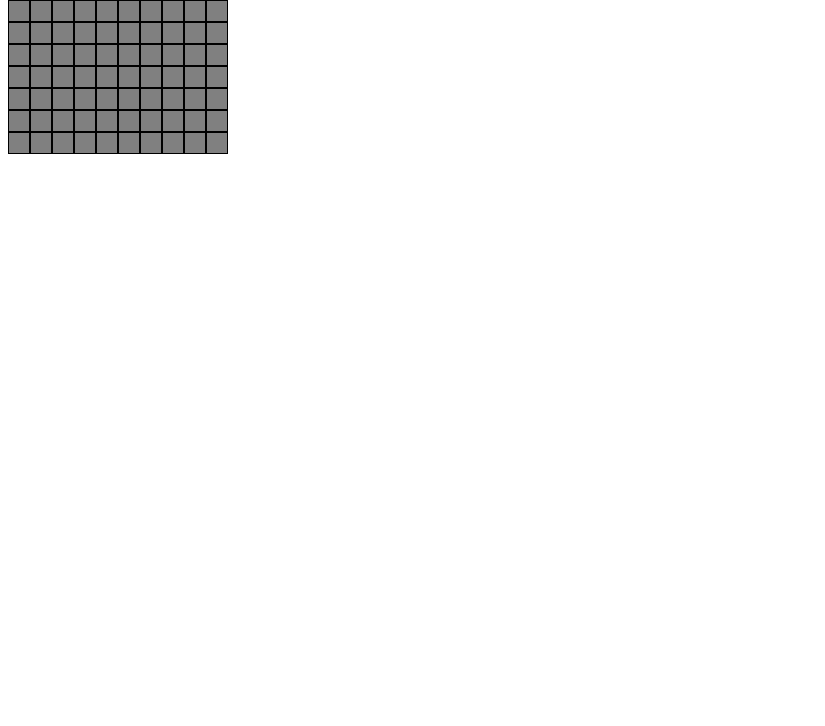
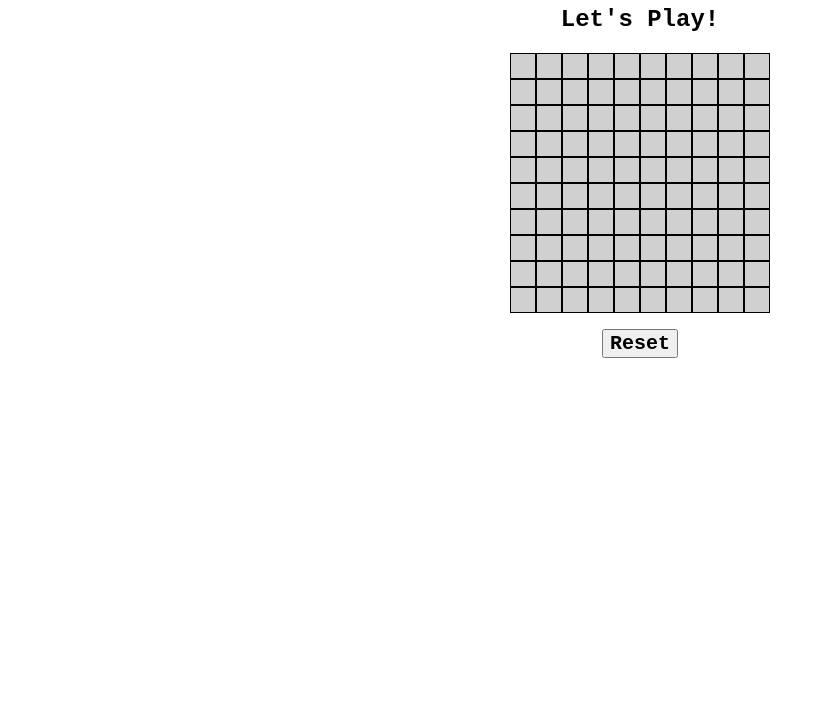
Before and after one commit to wtwingate/minesweeper, a website with bundled scripts: page index.html in a window 1280 px wide. Shown: the part 74-800 px from the top of the page, without its empty margins (0-825 px from the left). Built offline with nearby package versions, Linux system fonts and the light colour scheme.

Commit message:
Get the game working and add reset button

```diff
--- a/index.html
+++ b/index.html
@@ -8,8 +8,11 @@
   </head>
   <body>
     <main>
-      <div id="minefield"></div>
+      <h1>Minesweeper</h1>
+      <h2 id="game-state">Let's Play!</h2>
+      <div id="grid"></div>
+      <button id="reset-btn">Reset</button>
     </main>
-    <script src="scripts/main.js"></script>
+    <script type="module" src="scripts/index.js"></script>
   </body>
 </html>
--- /dev/null
+++ b/scripts/cell.js
@@ -0,0 +1,13 @@
+class Cell {
+  constructor(x, y) {
+    this.x = x;
+    this.y = y;
+    this.bomb = false;
+    this.flagged = false;
+    this.revealed = false;
+    this.neighbors = [];
+    this.touching = 0;
+  }
+}
+
+export { Cell };
--- /dev/null
+++ b/scripts/constants.js
@@ -0,0 +1,12 @@
+const DELTAS = [
+  [0, 1],
+  [1, 1],
+  [1, 0],
+  [1, -1],
+  [0, -1],
+  [-1, -1],
+  [-1, 0],
+  [-1, 1],
+];
+
+export { DELTAS };
--- /dev/null
+++ b/scripts/index.js
@@ -0,0 +1,17 @@
+import { Minefield } from "./minefield.js";
+
+let width = 10;
+let height = 10;
+
+let minefield = new Minefield(width, height);
+minefield.playGame();
+
+const resetBtn = document.getElementById("reset-btn");
+resetBtn.addEventListener("click", () => {
+  const gameState = document.getElementById("game-state");
+  gameState.textContent = "Let's Play!";
+  const grid = document.getElementById("grid");
+  grid.innerHTML = "";
+  minefield = new Minefield(width, height);
+  minefield.playGame();
+});
--- a/scripts/main.js
+++ b/scripts/minefield.js
@@ -1,48 +1,34 @@
-const DELTAS = [
-  [0, 1],
-  [1, 1],
-  [1, 0],
-  [1, -1],
-  [0, -1],
-  [-1, -1],
-  [-1, 0],
-  [-1, 1],
-];
-
-class Cell {
-  constructor(x, y) {
-    this.x = x;
-    this.y = y;
-    this.bomb = false;
-    this.flagged = false;
-    this.revealed = false;
-    this.neighbors = [];
-    this.touching = 0;
-  }
-}
+import { Cell } from "./cell.js";
+import { DELTAS } from "./constants.js";
 
 class Minefield {
   constructor(width, height) {
     this.width = width;
     this.height = height;
-    this.grid = this.createGrid(width, height);
+    this.gameOver = false;
+    this.grid = [];
     this.bombCells = [];
     this.safeCells = [];
     this.revealedCells = [];
     this.flaggedCells = [];
   }
 
-  createGrid(width, height) {
-    const grid = [];
-    for (let x = 0; x < width; x++) {
+  playGame() {
+    this.createGrid();
+    this.placeBombs();
+    this.countTouches();
+    this.displayGrid();
+  }
+
+  createGrid() {
+    for (let x = 0; x < this.width; x++) {
       const column = [];
-      for (let y = 0; y < height; y++) {
+      for (let y = 0; y < this.height; y++) {
         const cell = new Cell(x, y);
         column.push(cell);
       }
-      grid.push(column);
+      this.grid.push(column);
     }
-    return grid;
   }
 
   placeBombs() {
@@ -88,8 +74,8 @@ class Minefield {
     }
   }
 
-  displayMinefield() {
-    const divMinefield = document.querySelector("#minefield");
+  displayGrid() {
+    const divGrid = document.getElementById("grid");
     for (let x = 0; x < this.width; x++) {
       const divColumn = document.createElement("div");
       divColumn.setAttribute("class", "cell-column");
@@ -108,18 +94,21 @@ class Minefield {
         });
         divColumn.appendChild(divCell);
       }
-      divMinefield.appendChild(divColumn);
+      divGrid.appendChild(divColumn);
     }
   }
 
   revealCell(cell) {
+    if (this.gameOver) {
+      return;
+    }
     this.revealedCells.push(cell);
     cell.revealed = true;
     const divCell = document.getElementById(`${cell.x},${cell.y}`);
     divCell.setAttribute("class", "revealed");
     if (cell.bomb) {
-      divCell.textContent = "@";
-      this.gameOver();
+      divCell.textContent = "💣";
+      this.loseGame();
     } else if (cell.touching) {
       divCell.textContent = `${cell.touching}`;
     } else {
@@ -135,6 +124,9 @@ class Minefield {
   }
 
   flagCell(cell) {
+    if (this.gameOver) {
+      return;
+    }
     const divCell = document.getElementById(`${cell.x},${cell.y}`);
     if (cell.revealed) {
       return;
@@ -145,7 +137,7 @@ class Minefield {
     } else {
       cell.flagged = true;
       this.flaggedCells.push(cell);
-      divCell.textContent = "^";
+      divCell.textContent = "⛳️";
     }
   }
 
@@ -155,11 +147,15 @@ class Minefield {
         return;
       }
     }
-    alert("Winner Winner Chicken Dinner!");
+    this.gameOver = true;
+    const gameState = document.getElementById("game-state");
+    gameState.textContent = "Winner Winner Chicken Dinner!";
   }
 
-  gameOver() {
-    alert("BOOM!");
+  loseGame() {
+    this.gameOver = true;
+    const gameState = document.getElementById("game-state");
+    gameState.textContent = "BOOM!";
   }
 
   logMinefield() {
@@ -180,11 +176,4 @@ class Minefield {
   }
 }
 
-const width = 10;
-const height = 10;
-
-const minefield = new Minefield(width, height);
-minefield.placeBombs();
-minefield.countTouches();
-minefield.logMinefield();
-minefield.displayMinefield();
+export { Minefield };
--- a/styles/style.css
+++ b/styles/style.css
@@ -1,6 +1,18 @@
-#minefield {
+html {
+  font-family: "Courier New", Courier, monospace;
+  font-size: 16px;
+  text-align: center;
+}
+
+#grid {
   display: flex;
   flex-direction: row;
+  max-width: fit-content;
+  margin: 1rem auto;
+}
+
+div {
+  line-height: 1.5rem;
 }
 
 .cell-column {
@@ -9,15 +21,21 @@
 }
 
 .hidden {
-  width: 20px;
-  height: 20px;
+  width: 1.5rem;
+  height: 1.5rem;
   border: 1px solid black;
-  background-color: gray;
+  background-color: #d0d0d0;
 }
 
 .revealed {
-  width: 20px;
-  height: 20px;
+  width: 1.5rem;
+  height: 1.5rem;
   border: 1px solid black;
   background-color: white;
 }
+
+button {
+  font-family: "Courier New", Courier, monospace;
+  font-size: 1.25rem;
+  font-weight: bold;
+}
```
